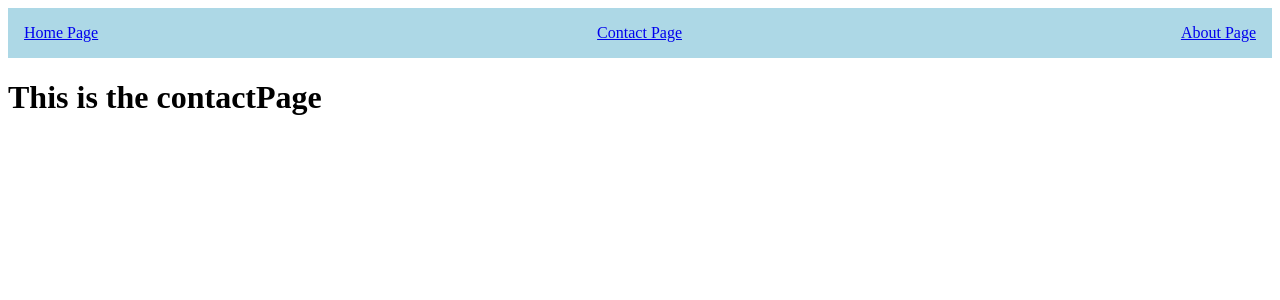
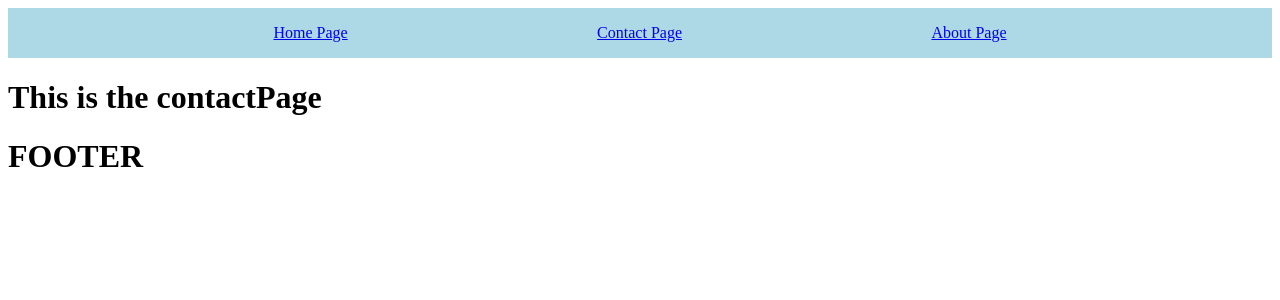
Before and after one commit to emiliojosecalvo/first-next-app, a Next.js app: page /contact in a window 1280 px wide. Shown: the top 300 px of the page. Built offline with nearby package versions, Linux system fonts and the light colour scheme.

Commit message:
_app custom component

```diff
--- a/components/Navbar.js
+++ b/components/Navbar.js
@@ -3,7 +3,7 @@ import Link from 'next/link';
 const Navbar = () => {
     const styles = {
         display: 'flex',
-        justifyContent: 'space-between',
+        justifyContent: 'space-evenly',
         padding: '1rem',
         background: 'lightblue'
     }
--- /dev/null
+++ b/pages/_app.js
@@ -0,0 +1,26 @@
+// import App from 'next/app'
+import Navbar from "../components/Navbar"
+
+function MyApp({ Component, pageProps }) {
+    return (
+        <>
+            <Navbar />
+            <Component {...pageProps} />
+            <h1>FOOTER</h1>
+        </>
+    )
+}
+
+// Only uncomment this method if you have blocking data requirements for
+// every single page in your application. This disables the ability to
+// perform automatic static optimization, causing every page in your app to
+// be server-side rendered.
+//
+// MyApp.getInitialProps = async (appContext) => {
+//   // calls page's `getInitialProps` and fills `appProps.pageProps`
+//   const appProps = await App.getInitialProps(appContext);
+//
+//   return { ...appProps }
+// }
+
+export default MyApp
--- a/pages/about.js
+++ b/pages/about.js
@@ -1,8 +1,6 @@
-import Navbar from "../components/Navbar";
 
 const aboutPage = () => (
     <div>
-        <Navbar />
         <h1>This is the aboutPage</h1>
     </div>
 )
--- a/pages/contact.js
+++ b/pages/contact.js
@@ -1,9 +1,7 @@
-import Navbar from "../components/Navbar";
 
 
 const contactPage = () => (
     <div>
-        <Navbar />
         <h1>This is the contactPage</h1>
     </div>
 )
--- a/pages/index.js
+++ b/pages/index.js
@@ -1,9 +1,7 @@
-import Navbar from "../components/Navbar";
 
 const Index = () => {
     return (
         <div>
-            <Navbar />
             <h1>Hello Emilio</h1>
         </div>
     )
```
